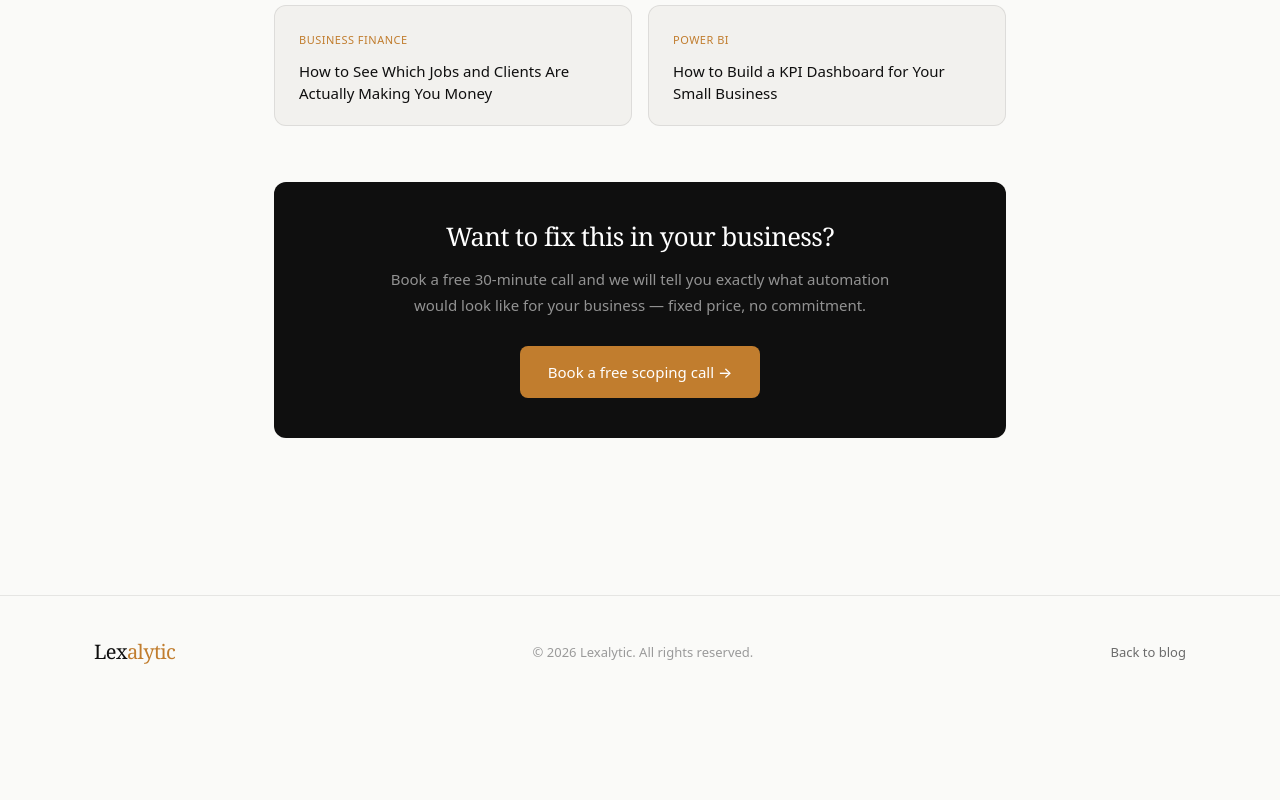
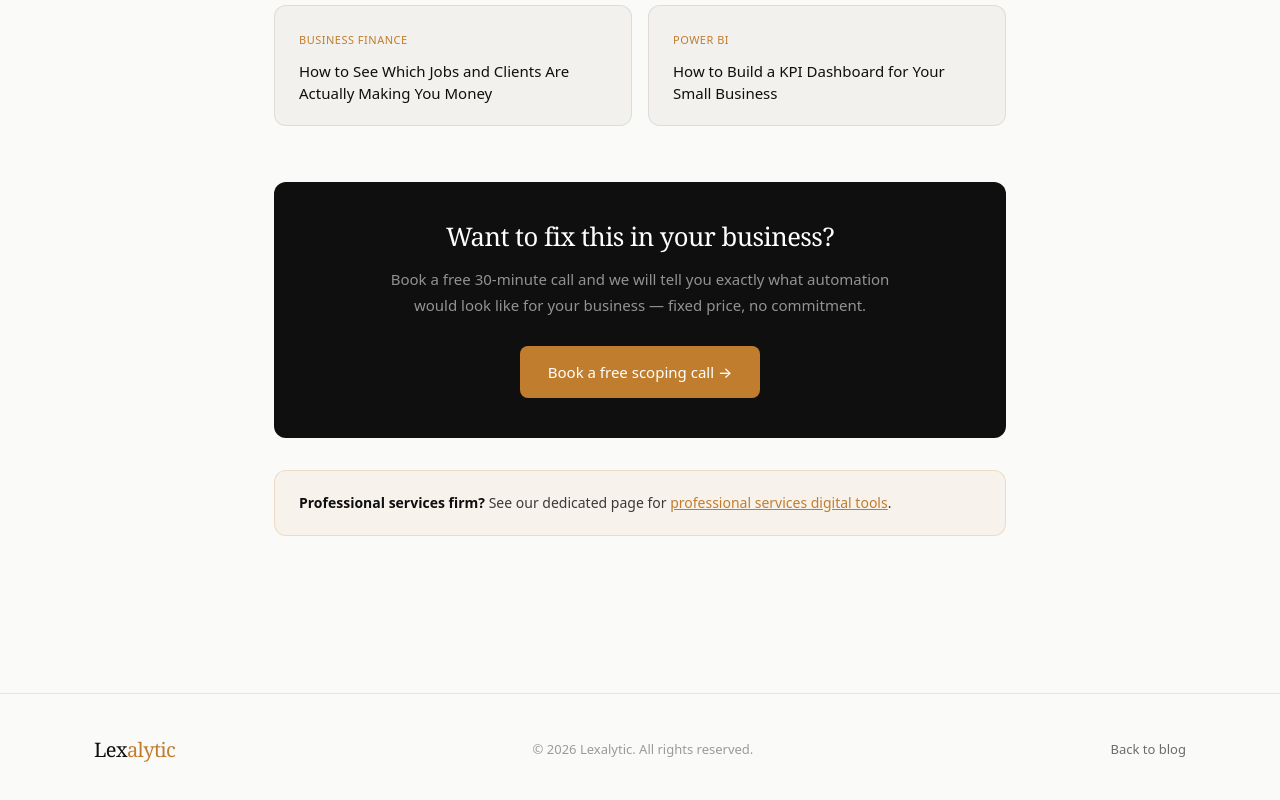
Before and after one commit to printpeachstudio-blip/lexalytic, a Next.js app: page /blog/data-automation-professional-services-uk in a window 1280 px wide. Shown: the part 1661-2461 px from the top of the page. Before the commit the page ends 2369 px from the top, so only its background shows below. Built offline with nearby package versions, Linux system fonts and the light colour scheme.

Commit message:
add internal links from blog posts to industry pages

```diff
--- a/app/blog/data-automation-professional-services-uk/page.tsx
+++ b/app/blog/data-automation-professional-services-uk/page.tsx
@@ -84,6 +84,11 @@ export default function BlogPost() {
             <p style={{ color: 'rgba(255,255,255,0.55)', fontSize: '15px', lineHeight: '1.7', maxWidth: '500px', margin: '0 auto 28px' }}>Book a free 30-minute call and we will tell you exactly what automation would look like for your business — fixed price, no commitment.</p>
             <Link href="/#contact" className="btn-amber" style={{ fontSize: '15px', padding: '14px 28px' }}>Book a free scoping call →</Link>
           </div>
+          <div style={{ padding: '20px 24px', background: 'rgba(193,125,46,0.06)', border: '1px solid rgba(193,125,46,0.2)', borderRadius: 'var(--radius-lg)', marginTop: '32px' }}>
+            <p style={{ fontSize: '14px', color: 'var(--ink-2)', lineHeight: '1.7', margin: 0 }}>
+              <strong style={{ color: 'var(--ink)' }}>Professional services firm?</strong> See our dedicated page for <Link href="/industries/professional-services" style={{ color: 'var(--amber)', textDecoration: 'underline' }}>professional services digital tools</Link>.
+            </p>
+          </div>
         </div>
       </article>
 
--- a/app/blog/excel-reporting-recruitment-agencies-uk/page.tsx
+++ b/app/blog/excel-reporting-recruitment-agencies-uk/page.tsx
@@ -84,6 +84,11 @@ export default function BlogPost() {
             <p style={{ color: 'rgba(255,255,255,0.55)', fontSize: '15px', lineHeight: '1.7', maxWidth: '500px', margin: '0 auto 28px' }}>Book a free 30-minute call and we will tell you exactly what automation would look like for your business — fixed price, no commitment.</p>
             <Link href="/#contact" className="btn-amber" style={{ fontSize: '15px', padding: '14px 28px' }}>Book a free scoping call →</Link>
           </div>
+          <div style={{ padding: '20px 24px', background: 'rgba(193,125,46,0.06)', border: '1px solid rgba(193,125,46,0.2)', borderRadius: 'var(--radius-lg)', marginTop: '32px' }}>
+            <p style={{ fontSize: '14px', color: 'var(--ink-2)', lineHeight: '1.7', margin: 0 }}>
+              <strong style={{ color: 'var(--ink)' }}>Run a recruitment agency?</strong> See our dedicated page for <Link href="/industries/recruitment" style={{ color: 'var(--amber)', textDecoration: 'underline' }}>recruitment agency digital tools</Link>.
+            </p>
+          </div>
         </div>
       </article>
 
```
